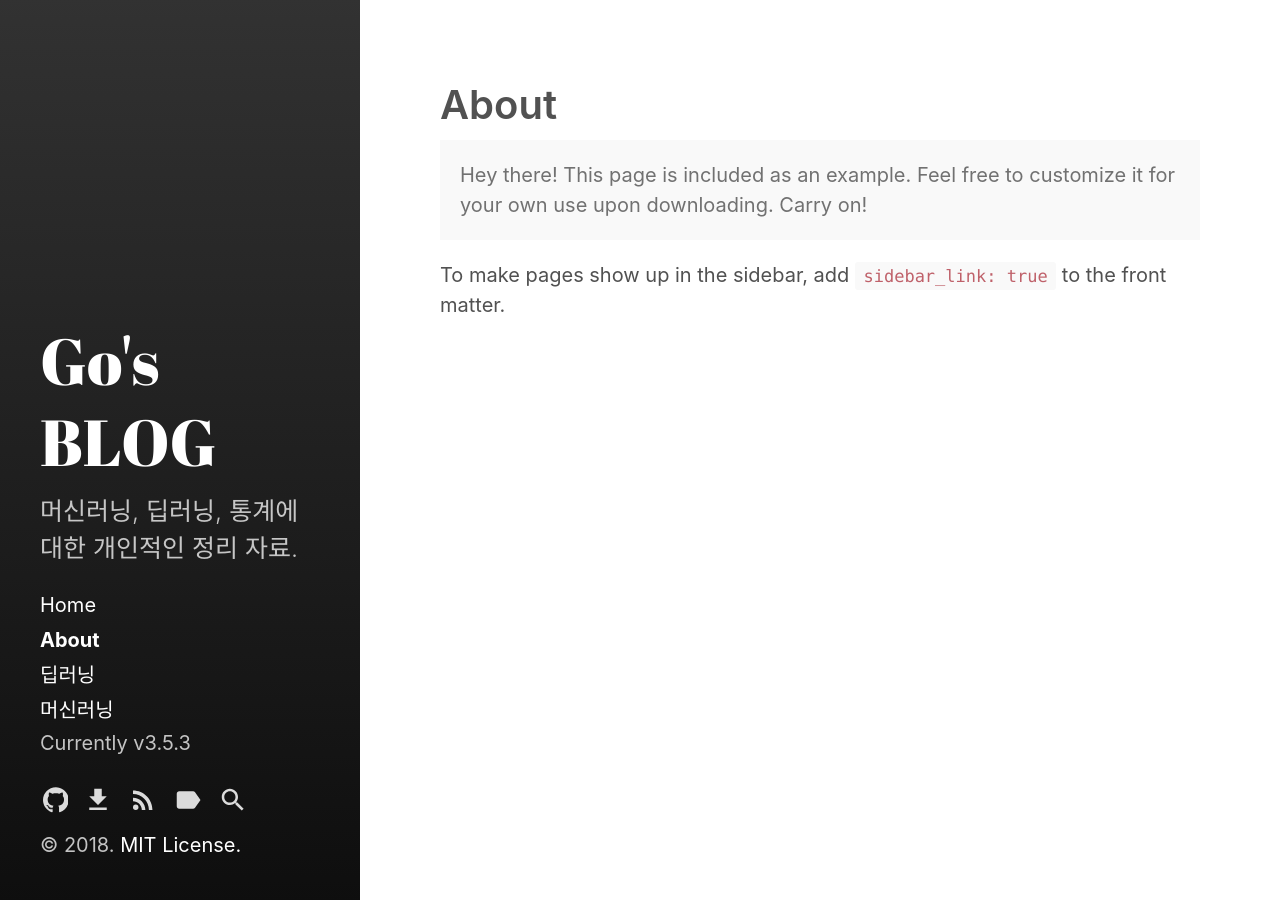
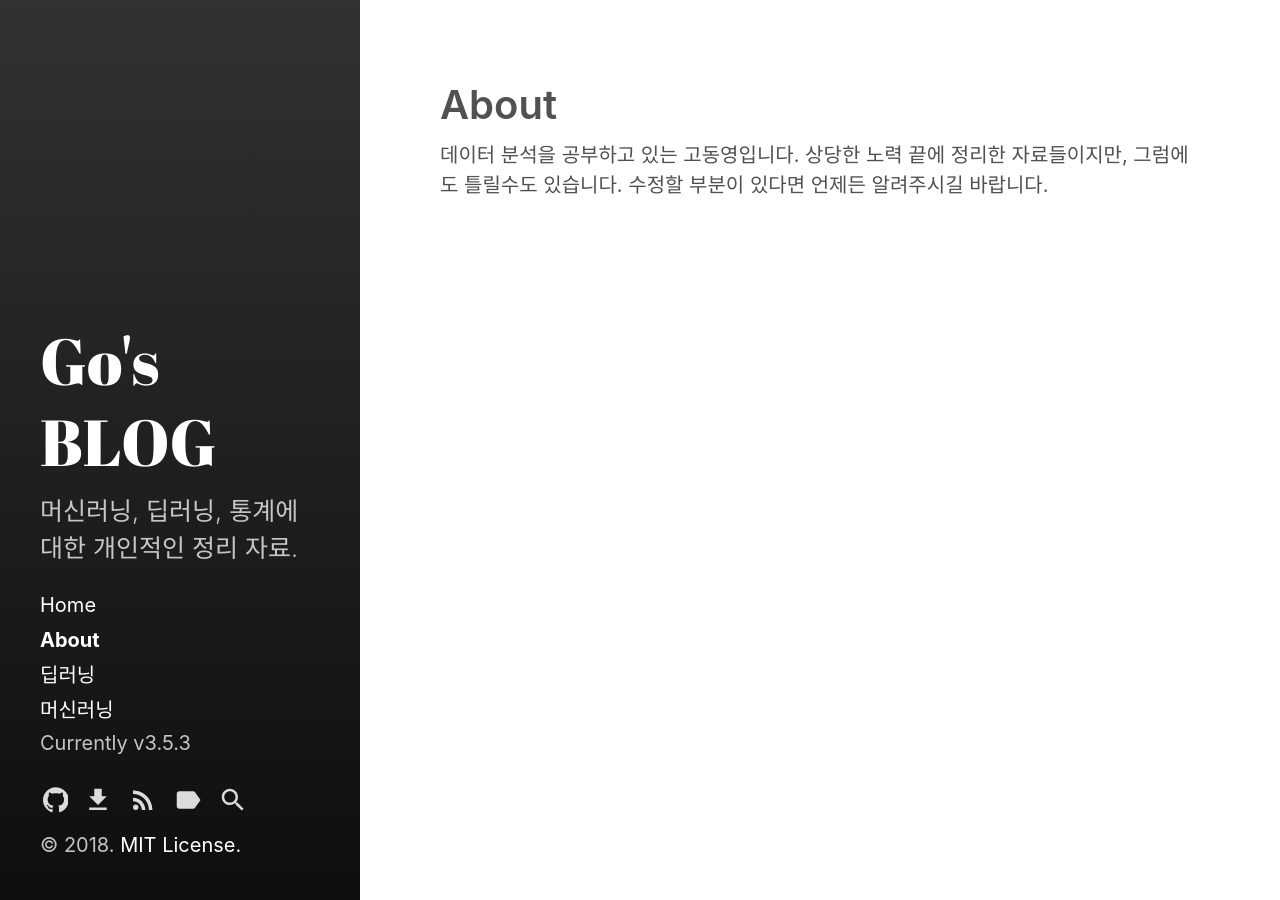
Before and after one commit to godongyoung/godongyoung.github.io, a Jekyll site: the page built from about.md, in a window 1280 px wide. Built offline with Jekyll 4.4.1, drawn with Linux system fonts in a browser that asks for light colours.

Commit message:
post change

```diff
--- a/about.md
+++ b/about.md
@@ -3,11 +3,6 @@ layout: page
 title: About
 sidebar_link: true
 ---
-
-<p class="message">
-  Hey there! This page is included as an example. Feel free to customize it
-  for your own use upon downloading. Carry on!
-</p>
-
-To make pages show up in the sidebar, add `sidebar_link: true` to the front
-matter.
+데이터 분석을 공부하고 있는 고동영입니다.
+상당한 노력 끝에 정리한 자료들이지만, 그럼에도 틀릴수도 있습니다.
+수정할 부분이 있다면 언제든 알려주시길 바랍니다.
```
